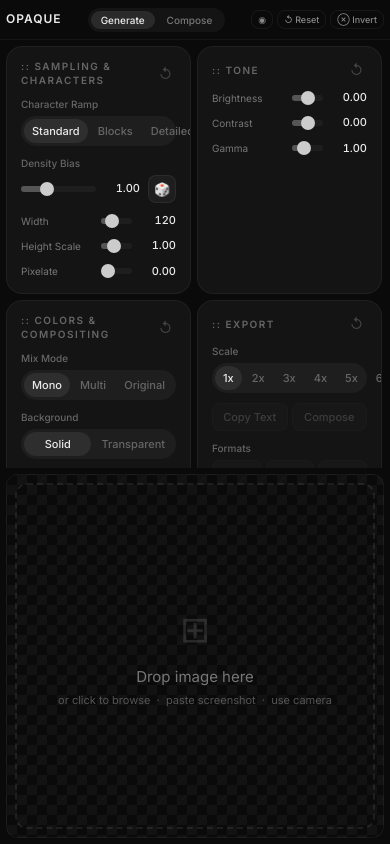
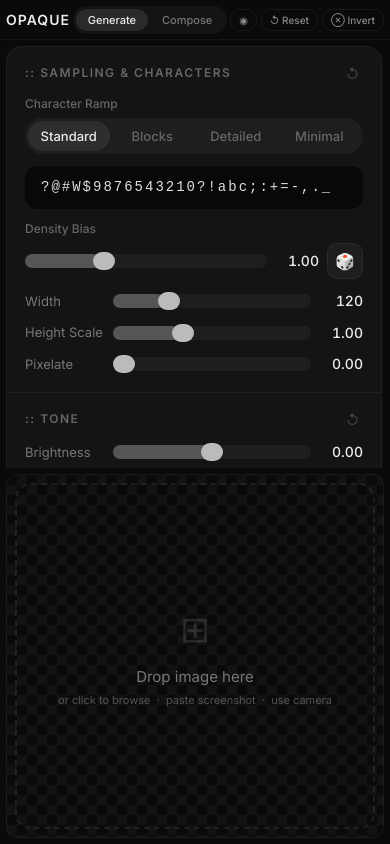
Before and after one commit to nafisalamkhan/Opaque, a React (Vite) app: page / in a window 390 px wide. Built offline with nearby package versions, Linux system fonts and the light colour scheme.

Commit message:
controll panel

```diff
--- a/src/App.css
+++ b/src/App.css
@@ -33,7 +33,7 @@
 }
 
 .logo {
-  font-size: 14px;
+  font-size: 16px;
   font-weight: 600;
   color: #EAEAEA;
   letter-spacing: 1px;
@@ -53,9 +53,9 @@
   background: none;
   border: none;
   color: #777;
-  font-size: 12px;
+  font-size: 13px;
   font-weight: 500;
-  padding: 5px 20px;
+  padding: 6px 24px;
   border-radius: 999px;
   cursor: pointer;
   transition: background 0.15s, color 0.15s;
@@ -81,10 +81,10 @@
   background: none;
   border: 1px solid rgba(255, 255, 255, 0.06);
   color: #888;
-  font-size: 11px;
+  font-size: 12px;
   font-weight: 500;
-  padding: 5px 12px;
-  border-radius: 8px;
+  padding: 6px 14px;
+  border-radius: 10px;
   cursor: pointer;
   transition: background 0.12s, color 0.12s, border-color 0.12s;
 }
@@ -127,7 +127,7 @@
     linear-gradient(-45deg, transparent 75%, rgba(255, 255, 255, 0.03) 75%);
   background-size: 20px 20px;
   background-position: 0 0, 0 10px, 10px -10px, -10px 0px;
-  border-radius: 1rem;
+  border-radius: 24px;
   border: 1px solid rgba(255, 255, 255, 0.05);
   position: relative;
 }
@@ -141,7 +141,7 @@
   height: 100%;
   min-height: 300px;
   border: 2px dashed rgba(255, 255, 255, 0.08);
-  border-radius: 12px;
+  border-radius: 16px;
   cursor: pointer;
   transition: border-color 0.15s, background 0.15s;
 }
@@ -191,7 +191,7 @@
   padding: 8px;
   background: rgba(0, 0, 0, 0.7);
   border: 1px solid rgba(255, 255, 255, 0.06);
-  border-radius: 8px;
+  border-radius: 12px;
   outline: none;
   user-select: text;
   word-wrap: normal;
@@ -219,27 +219,39 @@
 }
 
 /* ─── Camera Error ─── */
+/* ─── Ramp String Display ─── */
+.ramp-display {
+  background: #080808;
+  padding: 12px 16px;
+  border-radius: 12px;
+  font-family: 'Courier New', Consolas, monospace;
+  font-size: 14px;
+  color: #ddd;
+  letter-spacing: 2px;
+  user-select: all;
+  overflow-x: auto;
+  white-space: nowrap;
+}
+
+/* ─── Camera Error ─── */
 .camera-error {
   position: absolute;
   bottom: 12px;
   left: 50%;
   transform: translateX(-50%);
-  font-size: 11px;
+  font-size: 12px;
   color: #ff6b6b;
   background: rgba(0, 0, 0, 0.85);
-  padding: 5px 14px;
-  border-radius: 8px;
+  padding: 6px 16px;
+  border-radius: 12px;
   border: 1px solid rgba(255, 107, 107, 0.2);
 }
 
 /* ─── Sidebar ─── */
 .sidebar {
-  width: 285px;
+  width: 380px;
   flex-shrink: 0;
   overflow-y: auto;
-  display: flex;
-  flex-direction: column;
-  gap: 10px;
   padding: 0 2px 2px 0;
 }
 
@@ -256,30 +268,40 @@
   border-radius: 3px;
 }
 
-/* ─── Settings Card ─── */
-.settings-card {
+/* ─── Unified Panel ─── */
+.panel {
   background: #141414;
   border: 1px solid rgba(255, 255, 255, 0.05);
-  border-radius: 16px;
+  border-radius: 24px;
   overflow: hidden;
+  display: flex;
+  flex-direction: column;
 }
 
-.card-header {
+.panel-section {
+  border-bottom: 1px solid rgba(255, 255, 255, 0.05);
+}
+
+.panel-section:last-child {
+  border-bottom: none;
+}
+
+.section-header {
   display: flex;
   align-items: center;
   justify-content: space-between;
-  padding: 12px 14px 0;
+  padding: 16px 18px 0;
 }
 
-.card-title {
-  font-size: 10px;
+.section-title {
+  font-size: 12px;
   font-weight: 600;
   color: #666;
   text-transform: uppercase;
   letter-spacing: 1.5px;
 }
 
-.card-reset {
+.section-reset {
   background: none;
   border: none;
   color: #444;
@@ -290,16 +312,16 @@
   transition: color 0.12s, background 0.12s;
 }
 
-.card-reset:hover {
+.section-reset:hover {
   color: #999;
   background: rgba(255, 255, 255, 0.05);
 }
 
-.card-body {
-  padding: 10px 14px 14px;
+.section-body {
+  padding: 12px 18px 18px;
   display: flex;
   flex-direction: column;
-  gap: 10px;
+  gap: 12px;
 }
 
 /* ─── Controls ─── */
@@ -310,7 +332,7 @@
 }
 
 .control-label {
-  font-size: 10px;
+  font-size: 12px;
   color: #666;
   font-weight: 500;
 }
@@ -330,9 +352,9 @@
   background: none;
   border: none;
   color: #666;
-  font-size: 11px;
+  font-size: 13px;
   font-weight: 500;
-  padding: 5px 8px;
+  padding: 7px 12px;
   border-radius: 999px;
   cursor: pointer;
   transition: background 0.15s, color 0.15s;
@@ -356,16 +378,16 @@
 }
 
 .slider-label {
-  font-size: 10px;
+  font-size: 13px;
   color: #777;
-  width: 72px;
+  width: 80px;
   flex-shrink: 0;
 }
 
 .slider-value {
-  font-size: 11px;
+  font-size: 14px;
   color: #EAEAEA;
-  width: 36px;
+  width: 44px;
   text-align: right;
   flex-shrink: 0;
   font-variant-numeric: tabular-nums;
@@ -375,9 +397,9 @@
 .slider-track {
   flex: 1;
   position: relative;
-  height: 6px;
+  height: 14px;
   background: #1e1e1e;
-  border-radius: 3px;
+  border-radius: 7px;
   cursor: pointer;
 }
 
@@ -387,7 +409,7 @@
   left: 0;
   height: 100%;
   background: #555;
-  border-radius: 3px;
+  border-radius: 7px;
   pointer-events: none;
   transition: width 0.05s;
 }
@@ -410,24 +432,24 @@
 .slider-input::-webkit-slider-thumb {
   -webkit-appearance: none;
   appearance: none;
-  width: 14px;
-  height: 14px;
-  background: #ccc;
-  border-radius: 50%;
+  width: 22px;
+  height: 18px;
+  background: #bbb;
+  border-radius: 9px;
   border: none;
   cursor: pointer;
   transition: background 0.1s;
 }
 
 .slider-input::-webkit-slider-thumb:hover {
-  background: #fff;
+  background: #eee;
 }
 
 .slider-input::-moz-range-thumb {
-  width: 14px;
-  height: 14px;
-  background: #ccc;
-  border-radius: 50%;
+  width: 22px;
+  height: 18px;
+  background: #bbb;
+  border-radius: 9px;
   border: none;
   cursor: pointer;
 }
@@ -453,11 +475,11 @@
   background: #1e1e1e;
   border: 1px solid rgba(255, 255, 255, 0.06);
   color: #ccc;
-  font-size: 11px;
+  font-size: 13px;
   font-weight: 500;
-  padding: 6px 8px;
+  padding: 9px 12px;
   cursor: pointer;
-  border-radius: 8px;
+  border-radius: 12px;
   transition: border-color 0.12s;
   appearance: none;
   -webkit-appearance: none;
@@ -490,11 +512,11 @@
   background: #1e1e1e;
   border: 1px solid rgba(255, 255, 255, 0.06);
   color: #999;
-  font-size: 11px;
+  font-size: 13px;
   font-weight: 500;
-  padding: 6px 8px;
+  padding: 8px 12px;
   cursor: pointer;
-  border-radius: 8px;
+  border-radius: 12px;
   text-align: center;
   transition: background 0.12s, color 0.12s, border-color 0.12s;
 }
@@ -526,11 +548,11 @@
   background: #fff;
   border: none;
   color: #0A0A0A;
-  font-size: 12px;
+  font-size: 14px;
   font-weight: 600;
-  padding: 10px 12px;
+  padding: 12px 16px;
   cursor: pointer;
-  border-radius: 10px;
+  border-radius: 12px;
   text-align: center;
   transition: background 0.12s, opacity 0.12s;
 }
@@ -553,12 +575,12 @@
   background: #1e1e1e;
   border: 1px solid rgba(255, 255, 255, 0.06);
   color: #888;
-  font-size: 13px;
-  width: 28px;
-  height: 28px;
+  font-size: 16px;
+  width: 36px;
+  height: 36px;
   padding: 0;
   cursor: pointer;
-  border-radius: 8px;
+  border-radius: 10px;
   display: flex;
   align-items: center;
   justify-content: center;
@@ -604,20 +626,20 @@
 }
 
 /* ─── Responsive ─── */
-@media (max-width: 900px) {
+@media (max-width: 1100px) {
   .workspace {
     padding: 8px;
     gap: 8px;
   }
   .sidebar {
-    width: 250px;
+    width: 320px;
   }
   .stage {
     padding: 16px;
   }
 }
 
-@media (max-width: 640px) {
+@media (max-width: 768px) {
   .workspace {
     flex-direction: column-reverse;
     padding: 6px;
@@ -626,53 +648,49 @@
   .sidebar {
     width: 100%;
     max-height: 45vh;
-    flex-direction: row;
-    flex-wrap: wrap;
-    gap: 6px;
     overflow-y: auto;
-    padding-bottom: 6px;
   }
-  .settings-card {
-    flex: 1;
-    min-width: 180px;
+  .panel {
+    border-radius: 16px;
   }
   .stage {
     padding: 12px;
-    border-radius: 12px;
+    border-radius: 16px;
   }
   .topbar {
     height: 40px;
     padding: 0 10px;
   }
   .logo {
-    font-size: 12px;
+    font-size: 14px;
   }
   .pill-tabs .tab {
+    font-size: 12px;
+    padding: 5px 16px;
+  }
+  .topbar-btn {
     font-size: 11px;
-    padding: 4px 14px;
+    padding: 5px 10px;
+  }
+}
+
+@media (max-width: 480px) {
+  .sidebar {
+    max-height: 50vh;
+  }
+  .stage {
+    padding: 8px;
+    border-radius: 12px;
+  }
+  .topbar {
+    padding: 0 6px;
   }
   .topbar-btn {
     font-size: 10px;
     padding: 4px 8px;
   }
-}
-
-@media (max-width: 420px) {
-  .sidebar {
-    max-height: 50vh;
-  }
-  .stage {
-    padding: 8px;
-  }
-  .topbar {
-    padding: 0 6px;
-  }
-  .topbar-btn {
-    font-size: 9px;
-    padding: 3px 6px;
-  }
   .pill-tabs .tab {
-    font-size: 10px;
-    padding: 3px 10px;
+    font-size: 11px;
+    padding: 4px 12px;
   }
 }
--- a/src/App.jsx
+++ b/src/App.jsx
@@ -1,5 +1,5 @@
 import { useState, useRef, useCallback } from 'react';
-import { useAsciiRender, getCharWidth } from './hooks/useAsciiRender';
+import { useAsciiRender, getCharWidth, DENSITY_PROFILES } from './hooks/useAsciiRender';
 import './App.css';
 
 const BLEND_MODES = [
@@ -124,18 +124,6 @@ function SegmentedControl({ options, value, onChange, width }) {
           {o.label}
         </button>
       ))}
-    </div>
-  );
-}
-
-function SettingsCard({ title, onReset, children }) {
-  return (
-    <div className="settings-card">
-      <div className="card-header">
-        <span className="card-title">:: {title}</span>
-        <button className="card-reset" onClick={onReset} title="Reset section">↺</button>
-      </div>
-      <div className="card-body">{children}</div>
     </div>
   );
 }
@@ -405,33 +393,32 @@ body{${bgStyle}color:#00FF41;font:16px VT323,'Courier New',monospace;white-space
         </main>
 
         <aside className="sidebar">
-          <SettingsCard title="Sampling & Characters" onReset={() => {
+          <div className="panel">
+            <div className="panel-section">
+              <div className="section-header">
+                <span className="section-title">:: Sampling & Characters</span>
+                <button className="section-reset" onClick={() => {
                   setDensityProfile('standard'); setDensityBias(1); setHeightScale(1); setPixelate(0);
-          }}>
+                }} title="Reset section">↺</button>
+              </div>
+              <div className="section-body">
                 <div className="control-group">
                   <label className="control-label">Character Ramp</label>
-              <SegmentedControl
-                options={[
+                  <SegmentedControl options={[
                     { label: 'Standard', value: 'standard' },
                     { label: 'Blocks', value: 'blocks' },
                     { label: 'Detailed', value: 'detailed' },
                     { label: 'Minimal', value: 'minimal' },
-                ]}
-                value={densityProfile}
-                onChange={setDensityProfile}
-              />
+                  ]} value={densityProfile} onChange={setDensityProfile} />
                 </div>
+                <div className="ramp-display">{DENSITY_PROFILES[densityProfile]}</div>
                 <div className="control-group">
                   <label className="control-label">Density Bias</label>
                   <div className="bias-row">
                     <div className="slider-track">
                       <div className="slider-fill" style={{ width: `${((densityBias - 0.1) / (3 - 0.1)) * 100}%` }} />
-                  <input
-                    type="range" className="slider-input"
-                    min={0.1} max={3} step={0.05}
-                    value={densityBias}
-                    onChange={e => setDensityBias(Number(e.target.value))}
-                  />
+                      <input type="range" className="slider-input" min={0.1} max={3} step={0.05}
+                        value={densityBias} onChange={e => setDensityBias(Number(e.target.value))} />
                     </div>
                     <span className="slider-value">{densityBias.toFixed(2)}</span>
                     <button className="btn-sm" onClick={handleRandomBias} title="Randomize">🎲</button>
@@ -440,60 +427,66 @@ body{${bgStyle}color:#00FF41;font:16px VT323,'Courier New',monospace;white-space
                 <Slider label="Width" value={width} min={40} max={350} step={1} onChange={setWidth} />
                 <Slider label="Height Scale" value={heightScale} min={0.25} max={2.5} step={0.05} onChange={setHeightScale} />
                 <Slider label="Pixelate" value={pixelate} min={0} max={1} step={0.05} onChange={setPixelate} />
-          </SettingsCard>
+              </div>
+            </div>
 
-          <SettingsCard title="Tone" onReset={() => {
+            <div className="panel-section">
+              <div className="section-header">
+                <span className="section-title">:: Tone</span>
+                <button className="section-reset" onClick={() => {
                   setBrightness(0); setContrast(0); setGamma(1);
-          }}>
+                }} title="Reset section">↺</button>
+              </div>
+              <div className="section-body">
                 <Slider label="Brightness" value={brightness} min={-1} max={1} step={0.05} onChange={setBrightness} />
                 <Slider label="Contrast" value={contrast} min={-1} max={1} step={0.05} onChange={setContrast} />
                 <Slider label="Gamma" value={gamma} min={0.1} max={3} step={0.05} onChange={setGamma} />
-          </SettingsCard>
+              </div>
+            </div>
 
-          <SettingsCard title="Colors & Compositing" onReset={() => {
+            <div className="panel-section">
+              <div className="section-header">
+                <span className="section-title">:: Colors & Compositing</span>
+                <button className="section-reset" onClick={() => {
                   setMixMode('mono'); setBackground('solid'); setBlendMode('normal');
-          }}>
+                }} title="Reset section">↺</button>
+              </div>
+              <div className="section-body">
                 <div className="control-group">
                   <label className="control-label">Mix Mode</label>
-              <SegmentedControl
-                options={[
+                  <SegmentedControl options={[
                     { label: 'Mono', value: 'mono' },
                     { label: 'Multi', value: 'multi' },
                     { label: 'Original', value: 'original' },
-                ]}
-                value={mixMode}
-                onChange={setMixMode}
-              />
+                  ]} value={mixMode} onChange={setMixMode} />
                 </div>
                 <div className="control-group">
                   <label className="control-label">Background</label>
-              <SegmentedControl
-                options={[
+                  <SegmentedControl options={[
                     { label: 'Solid', value: 'solid' },
                     { label: 'Transparent', value: 'transparent' },
-                ]}
-                value={background}
-                onChange={setBackground}
-              />
+                  ]} value={background} onChange={setBackground} />
                 </div>
                 <div className="control-group">
                   <label className="control-label">Blend Mode</label>
                   <select className="select-blend" value={blendMode} onChange={e => setBlendMode(e.target.value)}>
-                {BLEND_MODES.map(m => (
-                  <option key={m} value={m.toLowerCase()}>{m}</option>
-                ))}
+                    {BLEND_MODES.map(m => <option key={m} value={m.toLowerCase()}>{m}</option>)}
                   </select>
                 </div>
-          </SettingsCard>
+              </div>
+            </div>
 
-          <SettingsCard title="Export" onReset={() => setExportScale(1)}>
+            <div className="panel-section">
+              <div className="section-header">
+                <span className="section-title">:: Export</span>
+                <button className="section-reset" onClick={() => setExportScale(1)} title="Reset section">↺</button>
+              </div>
+              <div className="section-body">
                 <div className="control-group">
                   <label className="control-label">Scale</label>
                   <SegmentedControl
                     options={[1, 2, 3, 4, 5, 6].map(s => ({ label: `${s}x`, value: s }))}
-                value={exportScale}
-                onChange={setExportScale}
-              />
+                    value={exportScale} onChange={setExportScale} />
                 </div>
                 <div className="btn-row">
                   <button className="btn-secondary" onClick={handleCopy} disabled={!hasContent}>Copy Text</button>
@@ -512,16 +505,16 @@ body{${bgStyle}color:#00FF41;font:16px VT323,'Courier New',monospace;white-space
                       { label: 'JSON', fn: handleSaveJSON },
                       { label: 'ANSI', fn: handleSaveANSI },
                     ].map(f => (
-                  <button key={f.label} className="btn-secondary" onClick={f.fn} disabled={!hasContent}>
-                    {f.label}
-                  </button>
+                      <button key={f.label} className="btn-secondary" onClick={f.fn} disabled={!hasContent}>{f.label}</button>
                     ))}
                   </div>
                 </div>
                 <button className="btn-primary" onClick={handleDownloadAll} disabled={!hasContent}>
                   Download All
                 </button>
-          </SettingsCard>
+              </div>
+            </div>
+          </div>
         </aside>
 
         <video ref={videoRef} className="hidden" playsInline muted />
```
Lines whose indentation alone changed are shown as unchanged.
